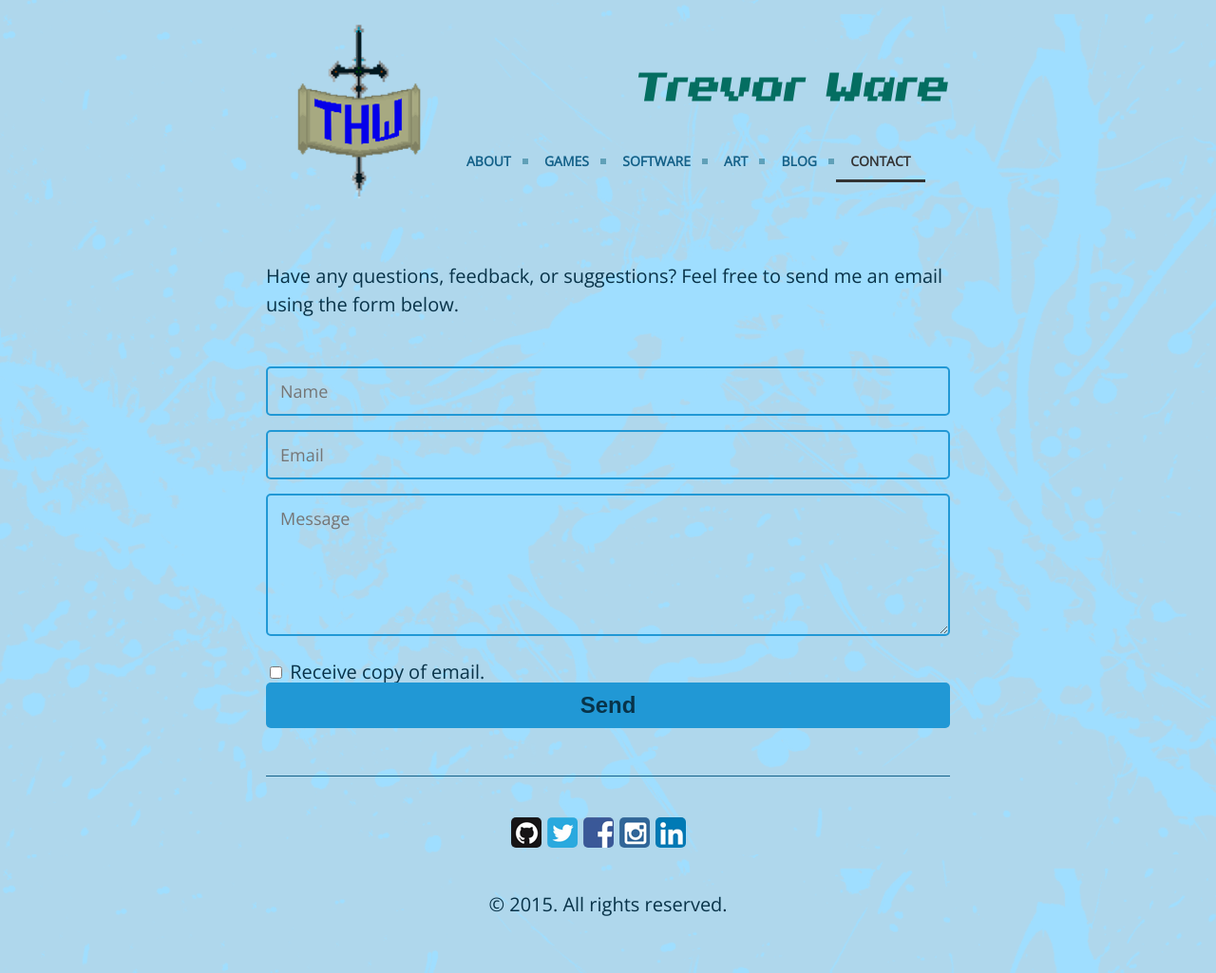
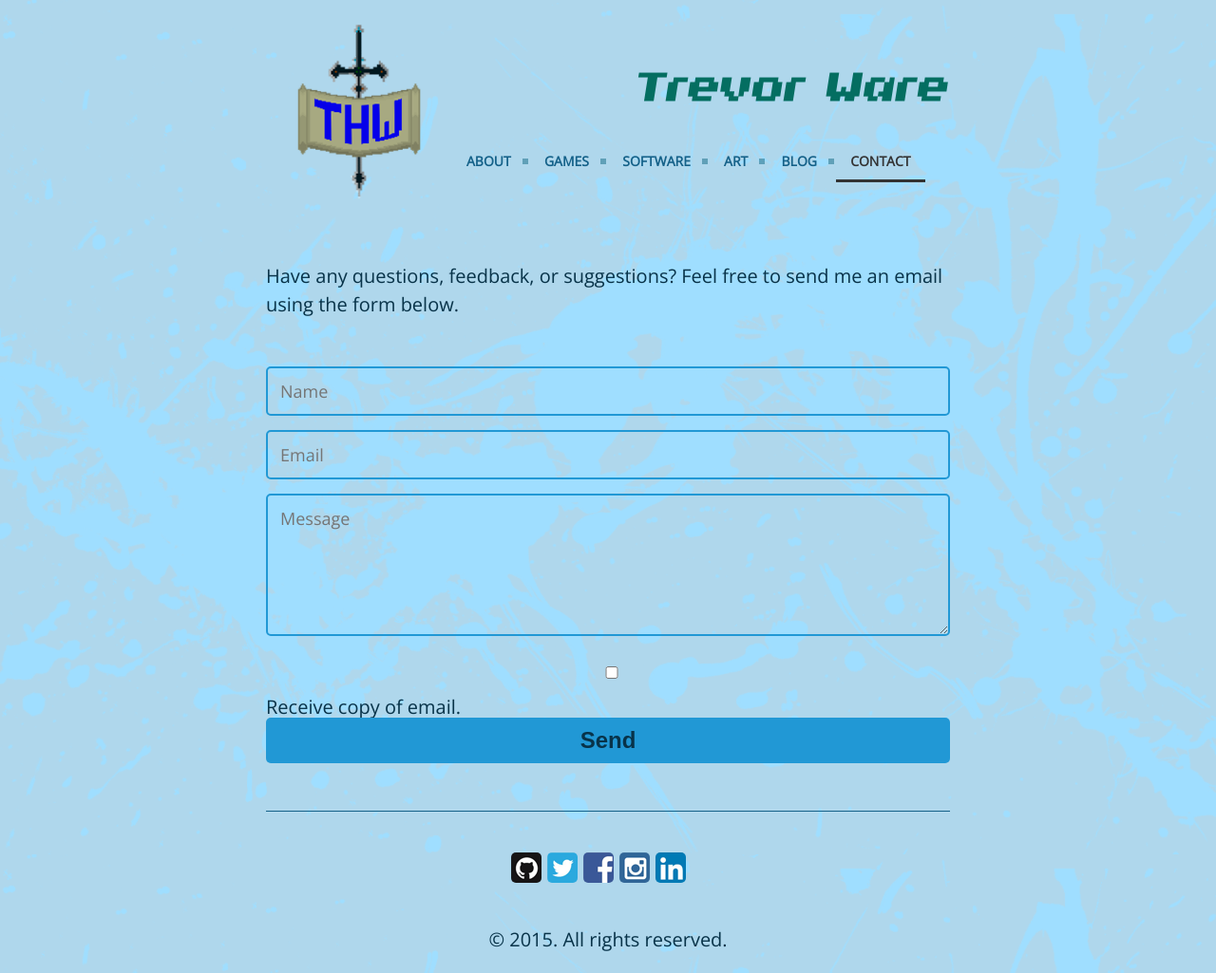
Before and after one commit to twarrre/twarrre.github.io, a Jekyll site: the page built from contact.md, in a window 1280 px wide. Shown: the whole page at 95% size. Built offline with Jekyll 4.4.1, drawn with Linux system fonts in a browser that asks for light colours.

Commit message:
Formatting the checkbox.

```diff
--- a/contact.md
+++ b/contact.md
@@ -13,7 +13,7 @@
     <textarea name="message" class="feedback-input" placeholder="Message"></textarea>
     <input type="text" name="_gotcha" style="display:none" />
     <input type="hidden" name="_next" value="//twarrre.github.io/thanks.html" />
-    <input type="checkbox" name="cc"> Receive copy of email.
+    <input type="checkbox" class="feedback-input" name="cc"> Receive copy of email.
     <input type="hidden" name="_cc" value=""/>
     <input type="submit" value="Send">
 </form>
```
